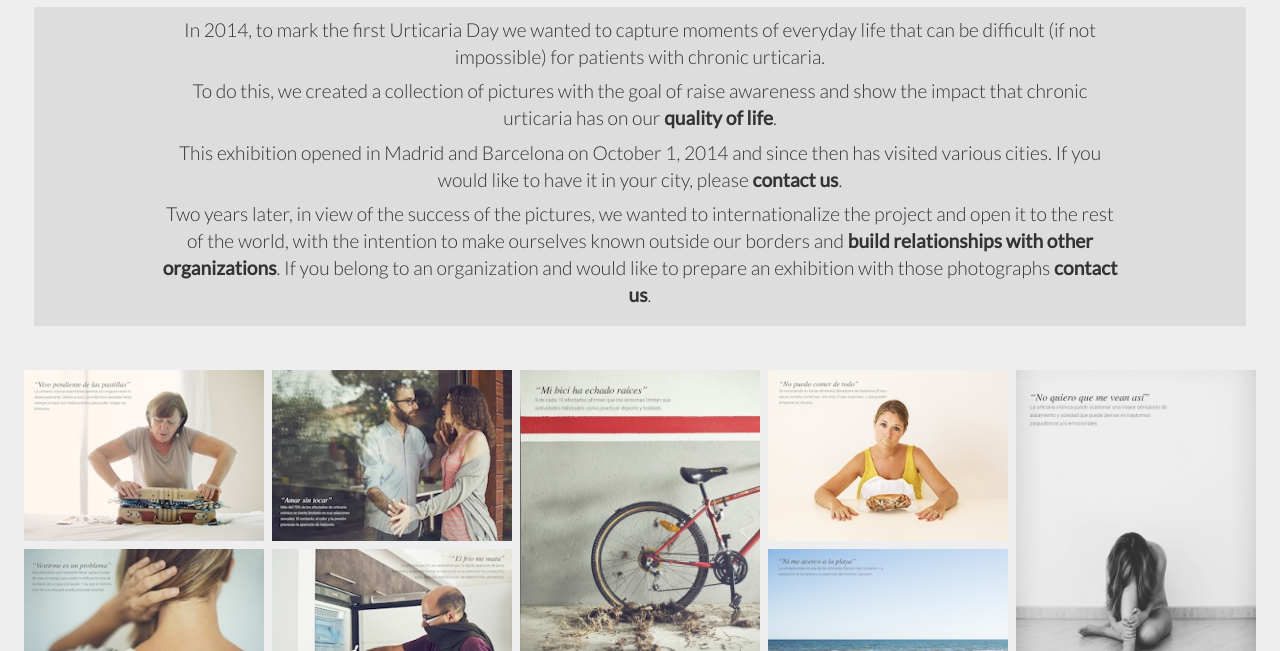
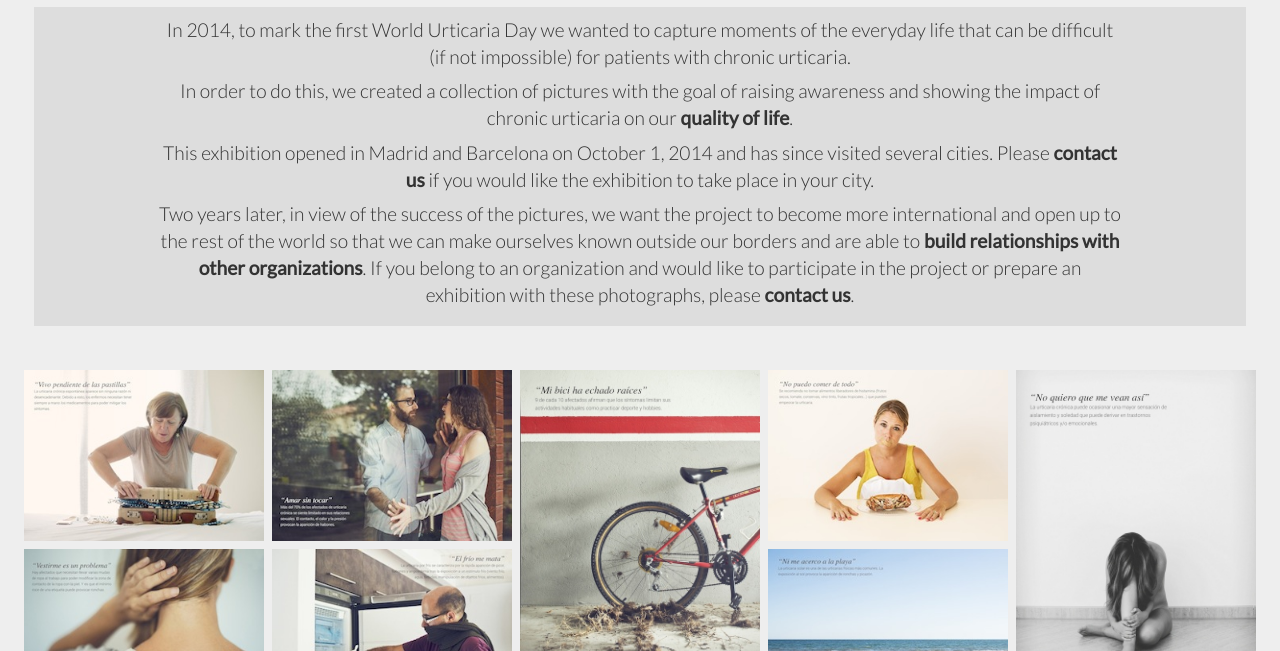
Before and after one commit to aauc/ponteenmipiel, a plain HTML site: page en/index.html in a window 1280 px wide. Both pictures are taken after a click on the element 640 px from the left and 125 px from the top of the page. Shown: the part 149-800 px from the top of the page. Drawn offline with nearby package versions, Linux system fonts and the light colour scheme.

Commit message:
fonts imported in https

```diff
--- a/css/demo.css
+++ b/css/demo.css
@@ -1,6 +1,5 @@
 /* General Demo Style */
-@import url(http://fonts.googleapis.com/css?family=Lato:300,400);
-@import url(http://fonts.googleapis.com/css?family=Homemade+Apple:400);
+@import url(https://fonts.googleapis.com/css?family=Lato:300,400|Homemade+Apple:400);
 
 html { height: 100%; }
 
--- a/css/index.css
+++ b/css/index.css
@@ -1,4 +1,4 @@
-@import url(http://fonts.googleapis.com/css?family=Homemade+Apple:400|Amatic+SC:400);
+@import url(https://fonts.googleapis.com/css?family=Homemade+Apple:400|Amatic+SC:400);
 
 * { margin: 0; padding: 0; }
 
--- a/en/index.html
+++ b/en/index.html
@@ -39,24 +39,24 @@
 					</div>
 					<div class="moreinfo">
 						<p>
-						 	In 2014, to mark the first Urticaria Day we wanted to capture moments of everyday
-						 	life that can be difficult (if not impossible) for patients with chronic urticaria.
+							In 2014, to mark the first World Urticaria Day we wanted to capture moments of the everyday
+							life that can be difficult (if not impossible) for patients with chronic urticaria.
             </p>
             <p>
-            	To do this, we created a collection of pictures with the goal of raise awareness and show
-            	the impact that chronic urticaria has on our <strong>quality of life</strong>.
+							In order to do this, we created a collection of pictures with the goal of raising awareness and
+							showing the impact of chronic urticaria on our <strong>quality of life</strong>.
             </p>
             <p>
-            	This exhibition opened in Madrid and Barcelona on October 1, 2014 and since then has
-            	<a href="http://www.urticariacronica.org/proyectos/exposicion-itinerante-ponte-en-mi-piel/">visited various cities</a>.
-            	If you would like to have it in your city, please <strong><a href="mailto:hola@urticariacronica.org">contact us</a></strong>.
+							This exhibition opened in Madrid and Barcelona on October 1, 2014 and has since
+							<a href="http://www.urticariacronica.org/proyectos/exposicion-itinerante-ponte-en-mi-piel/">visited several
+							cities</a>. Please <strong><a href="mailto:hola@urticariacronica.org">contact us</a></strong> if you
+							would like the exhibition to take place in your city.
             </p>
             <p>
-            	Two years later, in view of the success of the pictures, we wanted to internationalize the project
-            	and open it to the rest of the world, with the intention to make ourselves known outside our borders
-            	and <strong>build relationships with other organizations</strong>. If you belong to an organization and
-            	would like to prepare an exhibition with those photographs
-            	<strong><a href="mailto:hola@urticariacronica.org">contact us</a></strong>.
+							Two years later, in view of the success of the pictures, we want the project to become more
+							international and open up to the rest of the world so that we can make ourselves known outside our
+							borders and are able to <strong>build relationships with other organizations</strong>. If you belong
+							to an organization and would like to participate in the project or prepare an exhibition with these photographs, please <strong><a href="mailto:hola@urticariacronica.org">contact us</a></strong>.
             </p>
 					</div>
 					<div class="support-note">
```
